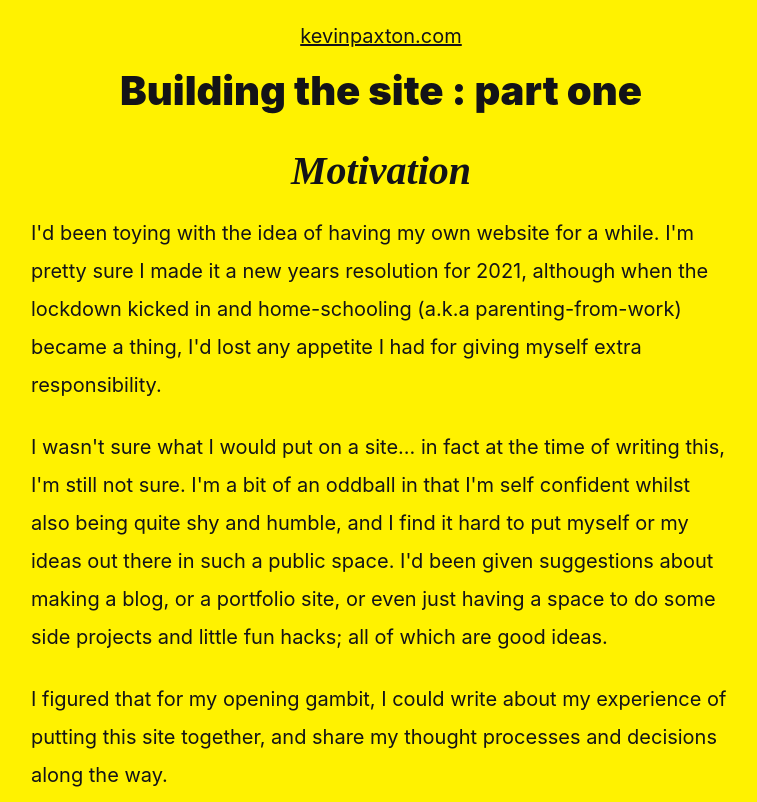
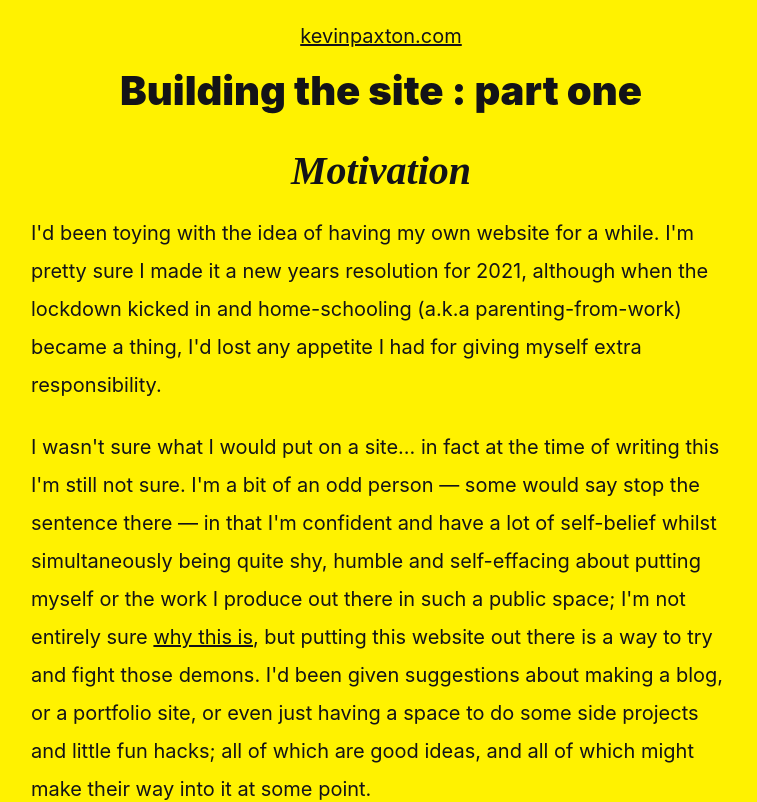
Before and after one commit to kgpax/website, a React (Create React App) app: page /site-build-001 in a window 1280 px wide. Shown: the top 802 px of the page, without its empty margins (259-1016 px from the left). Built offline with nearby package versions, Linux system fonts and the light colour scheme; a web font is replaced by a local one.

Commit message:
Fixed some of the copy

```diff
--- a/src/sections/Home.js
+++ b/src/sections/Home.js
@@ -1,6 +1,12 @@
 import styled from 'styled-components';
 import { pickColorPair } from '../utils/colors';
-import { Section, Content, Paragraph, LinkButton } from '../components';
+import {
+  Section,
+  Content,
+  Paragraph,
+  ExternalLink,
+  LinkButton,
+} from '../components';
 
 const Container = styled(Section)`
   display: flex;
@@ -42,15 +48,19 @@ const Home = () => {
       <SubTitle>my little bit of the internet</SubTitle>
       <Content mt={4} align="center">
         <Paragraph>
-          Hello, my name is Kevin. After working in software engineering and web
-          development for near-on 20 years, I've come to the conclusion that
-          it's time I had a website.
+          Hello, I'm{' '}
+          <ExternalLink href="https://twitter.com/kevinpaxton82">
+            Kevin
+          </ExternalLink>
+          . After working in software engineering and web development for
+          near-on 20 years, I've come to the conclusion that it's time I had a
+          website.
         </Paragraph>
         <Paragraph>
           In an attempt to get the creative juices flowing with what to put on
-          this part of the cloud, I figured that I'd docuemnt the process of
+          this part of the cloud, I figured that I'd document the process of
           getting this site up and built to a level I'm happy with, which will
-          be it's own challange but more on that later.
+          be all its own challenge, but more on that later.
         </Paragraph>
         <Paragraph>
           This will be a huge brain dump of the technical and creative thought
--- a/src/sections/SiteBuild001.js
+++ b/src/sections/SiteBuild001.js
@@ -12,12 +12,19 @@ const SiteBuild001 = () => (
       </Paragraph>
       <Paragraph>
         I wasn't sure what I would put on a site... in fact at the time of
-        writing this, I'm still not sure. I'm a bit of an oddball in that I'm
-        self confident whilst also being quite shy and humble, and I find it
-        hard to put myself or my ideas out there in such a public space. I'd
-        been given suggestions about making a blog, or a portfolio site, or even
-        just having a space to do some side projects and little fun hacks; all
-        of which are good ideas.
+        writing this I'm still not sure. I'm a bit of an odd person &mdash; some
+        would say stop the sentence there &mdash; in that I'm confident and have
+        a lot of self-belief whilst simultaneously being quite shy, humble and
+        self-effacing about putting myself or the work I produce out there in
+        such a public space; I'm not entirely sure{' '}
+        <ExternalLink href="https://en.wikipedia.org/wiki/Impostor_syndrome">
+          why this is
+        </ExternalLink>
+        , but putting this website out there is a way to try and fight those
+        demons. I'd been given suggestions about making a blog, or a portfolio
+        site, or even just having a space to do some side projects and little
+        fun hacks; all of which are good ideas, and all of which might make
+        their way into it at some point.
       </Paragraph>
       <Paragraph>
         I figured that for my opening gambit, I could write about my experience
@@ -127,14 +134,12 @@ const SiteBuild001 = () => (
         tried to go it alone with my painfully limited DNS knowledge, but in the
         end - here we are.
       </Paragraph>
-      <Paragraph>
-        The start has been made. Now I've got to keep it up.
-      </Paragraph>
+      <Paragraph>A start has been made. Now I've got to keep it up.</Paragraph>
     </Segment>
 
     <Segment heading="Next steps">
       <Paragraph>
-        I'm going to try an make this a regular section to my updates, where I
+        I'm going to try and make this a regular section to my updates, where I
         list bits I want to go after next. I won't hold myself to getting
         everything done, but it will serve as an interesting retrospective for
         my journey.
```
